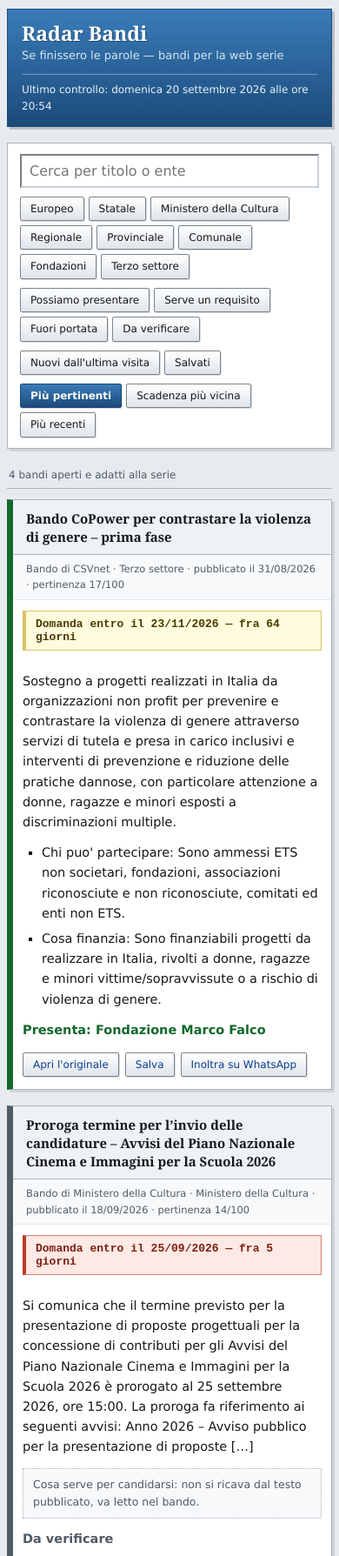
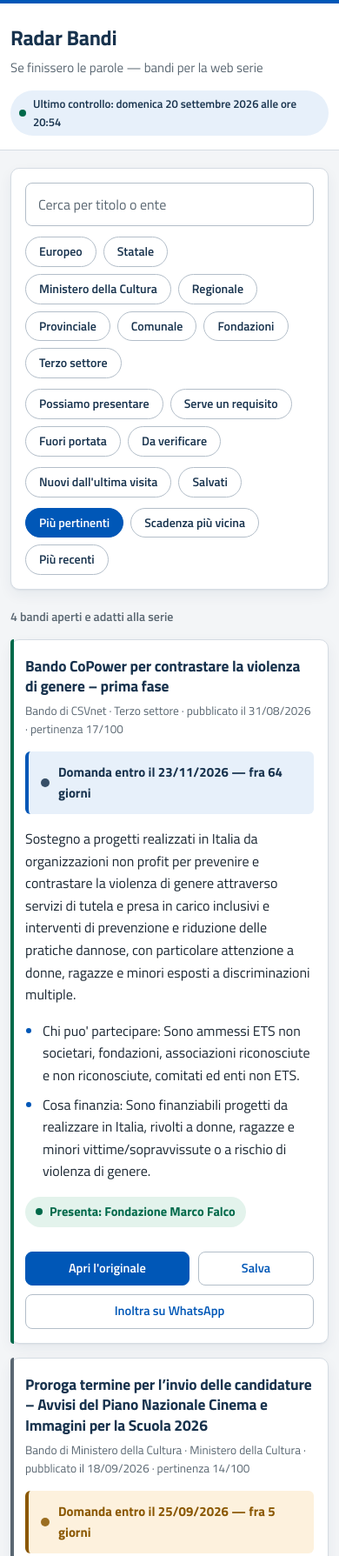
Before and after one commit to Federico01PH/radar-bandi, a website: page web/index.html in a window 390 px wide. Shown: the top 1789 px of the page at 87% size. Drawn offline with Linux system fonts and the light colour scheme; files whose address does not match are found by name.

Commit message:
Il sito prende l'impostazione dei servizi pubblici digitali
Titillium Web, il carattere della pubblica amministrazione italiana, blu
istituzionale, schede nette, molto spazio bianco, tema chiaro e scuro.

Le regole che reggono la scelta: nessuna informazione affidata al solo
colore (il bordo della scheda ripete cio' che c'e' scritto nella
pastiglia), stati della scadenza distinti anche fra loro - blu se e'
lontana, ambra se e' vicina, rossa se e' chiusa, grigia tratteggiata se
non si sa - messa a fuoco sempre visibile, testo da 16px e bersagli
grandi per chi legge dal telefono.

Co-Authored-By: Claude Opus 5 <noreply@anthropic.com>

```diff
--- a/web/index.html
+++ b/web/index.html
@@ -5,6 +5,9 @@
 <meta name="viewport" content="width=device-width, initial-scale=1">
 <title>Radar Bandi</title>
 <meta name="description" content="Monitoraggio giornaliero dei bandi per la web serie Se finissero le parole">
+<link rel="preconnect" href="https://fonts.googleapis.com">
+<link rel="preconnect" href="https://fonts.gstatic.com" crossorigin>
+<link rel="stylesheet" href="https://fonts.googleapis.com/css2?family=Titillium+Web:wght@400;600;700&display=swap">
 <link rel="stylesheet" href="stile.css">
 </head>
 <body>
--- a/web/stile.css
+++ b/web/stile.css
@@ -1,258 +1,370 @@
 /*
- * Look volutamente "portale del 2003": Verdana, barra blu, riquadri squadrati
- * con l'ombra netta, link blu sottolineati, pulsanti in rilievo.
+ * Look istituzionale contemporaneo, sulla linea dei servizi pubblici digitali:
+ * Titillium Web (il carattere della pubblica amministrazione italiana), blu
+ * istituzionale, schede nette su fondo chiaro, stati dichiarati a parole oltre
+ * che a colori, messa a fuoco sempre visibile.
  *
- * Non e' nostalgia fine a se stessa. Chi usa questa piattaforma ha cinquant'anni
- * e su quei siti ci ha imparato a navigare: bottoni che sembrano bottoni, link
- * che sembrano link, testo grande e nero su bianco. Niente tema scuro, niente
- * animazioni: nel 2003 non c'erano, e qui non servono.
+ * Le regole che non si toccano: contrasto alto, testo da 16px in su, niente
+ * informazione affidata al solo colore, bersagli grandi abbastanza da premere
+ * col pollice. Chi legge ha cinquant'anni e spesso e' sul telefono.
  */
 :root {
-  color-scheme: light;
-  --inchiostro: #16181a;
-  --debole: #4f5b66;
-  --bordo: #a9b4be;
-  --bordo-scuro: #78848f;
-  --sfondo: #e7ebef;
+  color-scheme: light dark;
+
+  --blu: #0057b7;
+  --blu-scuro: #17324d;
+  --blu-chiaro: #e7f0fa;
+  --inchiostro: #17324d;
+  --testo: #1b2733;
+  --debole: #5a6772;
+  --bordo: #d5dce3;
+  --bordo-forte: #b3bec9;
+  --fondo: #f3f5f7;
   --carta: #ffffff;
-  --barra-alta: #3a7cb8;
-  --barra-bassa: #1b4a7a;
-  --link: #0b3d91;
-  --visitato: #551a8b;
-  --caldo: #c0392b;
-  --verde: #14682c;
-  --giallo: #7a5c00;
-  --rosso: #a51f16;
-  --ignota: #4f5b66;
-  --nota-sfondo: #fffbdd;
-  --nota-bordo: #d9c26a;
-  --testata: #eef2f6;
+
+  --verde: #00694a;
+  --verde-tinta: #e3f3ec;
+  --giallo: #8a5700;
+  --giallo-tinta: #fdf1dd;
+  --rosso: #b3261e;
+  --rosso-tinta: #fce9e7;
+  --ignota: #5a6772;
+  --ignota-tinta: #eef1f4;
+
+  --fuoco: #ffbf47;
+  --raggio: 10px;
+  --ombra: 0 1px 2px rgba(23, 50, 77, 0.06), 0 6px 16px rgba(23, 50, 77, 0.06);
+}
+
+@media (prefers-color-scheme: dark) {
+  :root {
+    --blu: #7cb2f0;
+    --blu-scuro: #d7e4f2;
+    --blu-chiaro: #17293d;
+    --inchiostro: #e8eef5;
+    --testo: #e8eef5;
+    --debole: #a3b1bf;
+    --bordo: #2a3a4c;
+    --bordo-forte: #3d5166;
+    --fondo: #0f1721;
+    --carta: #16202c;
+
+    --verde: #5fd0a4;
+    --verde-tinta: #10291f;
+    --giallo: #e8b25c;
+    --giallo-tinta: #2a2113;
+    --rosso: #f08077;
+    --rosso-tinta: #2c1512;
+    --ignota: #a3b1bf;
+    --ignota-tinta: #1d2733;
+
+    --ombra: 0 1px 2px rgba(0, 0, 0, 0.4), 0 6px 18px rgba(0, 0, 0, 0.35);
+  }
 }
 
 * { box-sizing: border-box; }
-html { -webkit-text-size-adjust: 100%; background: var(--sfondo); }
+html { -webkit-text-size-adjust: 100%; background: var(--fondo); }
 
 body {
   margin: 0 auto;
-  padding: 18px 12px 40px;
-  max-width: 880px;
-  background: var(--sfondo);
-  color: var(--inchiostro);
-  font: 15px/1.6 Verdana, Tahoma, Geneva, sans-serif;
+  padding: 0 16px 56px;
+  max-width: 920px;
+  background: var(--fondo);
+  color: var(--testo);
+  font: 16px/1.6 "Titillium Web", "Segoe UI", system-ui, sans-serif;
+  -webkit-font-smoothing: antialiased;
 }
 
-/* La testata: la barra blu in gradiente e' la firma dell'epoca. */
+/* Testata: la banda blu sottile in cima e' il segno dei servizi pubblici. */
 header {
-  background: linear-gradient(180deg, var(--barra-alta), var(--barra-bassa));
-  border: 1px solid var(--barra-bassa);
-  box-shadow: 3px 3px 0 rgba(0, 0, 0, 0.18);
-  padding: 14px 16px 12px;
-  margin-bottom: 18px;
+  margin: 0 -16px 24px;
+  padding: 26px 16px 20px;
+  background: var(--carta);
+  border-bottom: 1px solid var(--bordo);
+  border-top: 4px solid var(--blu);
 }
+header > * { max-width: 888px; margin-inline: auto; }
 h1 {
   margin: 0;
-  font: bold 27px/1.15 Georgia, "Times New Roman", serif;
-  color: #ffffff;
-  text-shadow: 1px 1px 0 rgba(0, 0, 0, 0.35);
+  font-size: clamp(24px, 5vw, 32px);
+  font-weight: 700;
+  letter-spacing: -0.015em;
+  color: var(--inchiostro);
 }
-.sottotitolo { margin: 3px 0 0; color: #d6e6f5; font-size: 13px; }
+.sottotitolo { margin: 4px 0 0; color: var(--debole); font-size: 15px; }
 .aggiornamento {
-  margin: 10px 0 0; padding-top: 8px;
-  border-top: 1px solid rgba(255, 255, 255, 0.35);
-  color: #e8f1fa; font-size: 12px;
+  margin: 14px auto 0;
+  display: inline-flex; align-items: center; gap: 8px;
+  padding: 5px 12px 5px 10px;
+  background: var(--blu-chiaro);
+  border-radius: 999px;
+  color: var(--inchiostro); font-size: 13px; font-weight: 600;
+}
+.aggiornamento::before {
+  content: ""; width: 8px; height: 8px; border-radius: 50%;
+  background: var(--verde); flex: none;
 }
 .aggiornamento.vecchio {
-  color: #fff3b0; font-weight: bold;
+  background: var(--rosso-tinta); color: var(--rosso);
 }
+.aggiornamento.vecchio::before { background: var(--rosso); }
 
-/* I filtri stanno in un pannello, come le "opzioni di ricerca" di allora. */
+/* Filtri: pannello discreto, bersagli grandi, stato premuto inequivocabile. */
 .filtri {
   background: var(--carta);
   border: 1px solid var(--bordo);
-  box-shadow: 3px 3px 0 rgba(0, 0, 0, 0.10);
-  padding: 12px 14px;
-  margin: 0 0 16px;
-  display: flex; flex-direction: column; gap: 10px;
+  border-radius: var(--raggio);
+  box-shadow: var(--ombra);
+  padding: 16px;
+  margin: 0 0 20px;
+  display: flex; flex-direction: column; gap: 12px;
 }
 #cerca {
-  width: 100%; padding: 8px 9px;
-  font: 16px Verdana, Tahoma, sans-serif;
-  color: var(--inchiostro); background: #ffffff;
-  border: 2px inset #c8d0d8;
+  width: 100%; padding: 12px 14px;
+  font: 16px "Titillium Web", "Segoe UI", system-ui, sans-serif;
+  color: var(--testo); background: var(--carta);
+  border: 1px solid var(--bordo-forte);
+  border-radius: 8px;
 }
-.gruppo { display: flex; flex-wrap: wrap; gap: 5px; }
+#cerca::placeholder { color: var(--debole); }
+.gruppo { display: flex; flex-wrap: wrap; gap: 8px; }
+.gruppo button {
+  font: 600 14px/1.2 "Titillium Web", "Segoe UI", system-ui, sans-serif;
+  color: var(--inchiostro);
+  background: var(--carta);
+  border: 1px solid var(--bordo-forte);
+  border-radius: 999px;
+  padding: 8px 15px;
+  cursor: pointer;
+  transition: background-color 120ms ease, border-color 120ms ease, color 120ms ease;
+}
+.gruppo button:hover { background: var(--blu-chiaro); border-color: var(--blu); }
+.gruppo button[aria-pressed="true"] {
+  background: var(--blu); border-color: var(--blu); color: #ffffff;
+}
+@media (prefers-color-scheme: dark) {
+  .gruppo button[aria-pressed="true"] { color: #0f1721; }
+}
 
-/* Pulsanti in rilievo: si vede che si premono. */
-.gruppo button, .azioni a, .azioni button, dialog button {
-  font: 12px/1.2 Verdana, Tahoma, sans-serif;
-  color: var(--inchiostro);
-  background: linear-gradient(180deg, #ffffff, #dfe4e9);
-  border: 1px solid var(--bordo-scuro);
-  border-radius: 2px;
-  padding: 6px 11px;
-  cursor: pointer;
-  text-decoration: none;
-  box-shadow: 1px 1px 0 rgba(0, 0, 0, 0.14);
-}
-.gruppo button:hover, .azioni a:hover, .azioni button:hover, dialog button:hover {
-  background: linear-gradient(180deg, #ffffff, #cfd8e0);
-}
-.gruppo button:active, .azioni a:active, .azioni button:active {
-  box-shadow: inset 1px 1px 2px rgba(0, 0, 0, 0.25);
-}
-.gruppo button[aria-pressed="true"] {
-  background: linear-gradient(180deg, #3a7cb8, #1b4a7a);
-  border-color: var(--barra-bassa);
-  color: #ffffff; font-weight: bold;
-}
-.azioni button[aria-pressed="true"] {
-  background: linear-gradient(180deg, #e6ecf2, #c9d4de);
-  font-weight: bold;
-}
+/* La messa a fuoco si vede sempre: qui si naviga anche da tastiera. */
 button:focus-visible, a:focus-visible, input:focus-visible {
-  outline: 2px solid var(--caldo); outline-offset: 1px;
+  outline: 3px solid var(--fuoco);
+  outline-offset: 2px;
+  border-radius: 4px;
 }
 
 .conteggio {
-  margin: 0 0 12px; padding: 5px 2px;
-  color: var(--debole); font-size: 12px;
-  border-bottom: 1px solid var(--bordo);
+  margin: 0 0 14px; color: var(--debole); font-size: 14px; font-weight: 600;
 }
 .vuoto {
   background: var(--carta); border: 1px solid var(--bordo);
-  padding: 22px 16px; color: var(--debole);
+  border-radius: var(--raggio); padding: 32px 20px; color: var(--debole);
 }
 
-/* Ogni bando e' una scheda squadrata, con la striscia del colore a sinistra. */
+/* Scheda: bordo netto, niente decorazione, gerarchia affidata allo spazio. */
 .scheda {
+  position: relative;
   background: var(--carta);
   border: 1px solid var(--bordo);
-  border-left: 7px solid var(--ignota);
-  box-shadow: 3px 3px 0 rgba(0, 0, 0, 0.10);
-  padding: 0 0 14px;
-  margin: 0 0 18px;
+  border-radius: var(--raggio);
+  box-shadow: var(--ombra);
+  padding: 22px 22px 18px;
+  margin: 0 0 16px;
   overflow-wrap: anywhere;
+  transition: border-color 140ms ease, transform 140ms ease;
 }
-.scheda.verde { border-left-color: var(--verde); }
-.scheda.giallo { border-left-color: var(--giallo); }
-.scheda.rosso { border-left-color: var(--rosso); }
-.scheda.ignota { border-left-color: var(--ignota); }
+.scheda:hover { border-color: var(--bordo-forte); }
+/* Il colore non basta mai da solo: e' un rinforzo di cio' che c'e' scritto. */
+.scheda::before {
+  content: ""; position: absolute; inset: -1px auto -1px -1px; width: 4px;
+  border-radius: var(--raggio) 0 0 var(--raggio);
+  background: var(--ignota);
+}
+.scheda.verde::before { background: var(--verde); }
+.scheda.giallo::before { background: var(--giallo); }
+.scheda.rosso::before { background: var(--rosso); }
 
 .scheda h3 {
-  margin: 0; padding: 11px 15px 9px;
-  background: var(--testata);
-  border-bottom: 1px solid var(--bordo);
-  font: bold 16px/1.4 Georgia, "Times New Roman", serif;
+  margin: 0 0 6px;
+  font-size: 19px; font-weight: 700; line-height: 1.35;
+  letter-spacing: -0.01em;
+  color: var(--inchiostro);
 }
-.meta { margin: 0; color: var(--debole); font-size: 11.5px; }
-/* La riga dei dettagli e' una fascia solo dentro la scheda: nel popup dei
-   nuovi bandi la stessa classe deve restare una riga di testo e basta. */
-.scheda > .meta {
-  padding: 7px 15px;
-  background: #f7f9fb;
-  border-bottom: 1px solid #e3e8ed;
+.meta {
+  margin: 0 0 14px; color: var(--debole); font-size: 13.5px;
+  font-variant-numeric: tabular-nums;
 }
-.descrizione { margin: 12px 15px; }
+.descrizione { margin: 0 0 16px; }
 
-/* Il "nuovo" e' il bollino rosso dei portali di allora, senza il gif animato. */
 .etichetta {
-  display: inline-block; vertical-align: 2px; margin-left: 8px;
-  font: bold 10px/1 Verdana, Tahoma, sans-serif; letter-spacing: 0.06em;
-  padding: 3px 5px; border-radius: 2px; text-transform: uppercase;
+  display: inline-block; vertical-align: 3px; margin-left: 8px;
+  font: 700 11px/1 "Titillium Web", "Segoe UI", system-ui, sans-serif;
+  letter-spacing: 0.08em; text-transform: uppercase;
+  padding: 5px 8px; border-radius: 6px;
 }
-.etichetta.nuovo { background: var(--caldo); color: #ffffff; }
+.etichetta.nuovo { background: var(--blu); color: #ffffff; }
+@media (prefers-color-scheme: dark) { .etichetta.nuovo { color: #0f1721; } }
 
-/* La scadenza: il riquadro giallo "post-it", quello che si guardava per primo. */
+/* La scadenza e' il dato per cui si apre la pagina: riquadro a tutta larghezza. */
 .scadenza {
-  margin: 12px 15px; padding: 7px 11px;
-  display: inline-block;
-  font: bold 13px "Courier New", Courier, monospace;
-  background: var(--nota-sfondo);
-  border: 1px solid var(--nota-bordo);
-  border-left: 4px solid var(--nota-bordo);
-  color: #4a3b00;
+  margin: 0 0 16px; padding: 12px 14px;
+  display: flex; align-items: center; gap: 10px;
+  /* Termine noto e lontano: informativo, non allarmante. Il grigio resta a
+     chi un termine non ce l'ha, altrimenti i due casi si confonderebbero. */
+  background: var(--blu-chiaro);
+  border-left: 4px solid var(--blu);
+  border-radius: 6px;
+  font-size: 15px; font-weight: 700;
+  font-variant-numeric: tabular-nums;
+  color: var(--blu-scuro);
+}
+.scadenza::before {
+  content: ""; flex: none; width: 10px; height: 10px; border-radius: 50%;
+  background: currentColor; opacity: 0.85;
 }
 .scadenza.urgente {
-  background: #ffe9e4; border-color: #d08070; border-left-color: var(--caldo);
-  color: #7d1f14;
+  background: var(--giallo-tinta); border-left-color: var(--giallo); color: var(--giallo);
 }
-.scadenza.scaduto { background: #f1f3f5; border-color: var(--bordo); color: var(--rosso); }
+.scadenza.scaduto {
+  background: var(--rosso-tinta); border-left-color: var(--rosso); color: var(--rosso);
+}
 .scadenza.ignota {
-  background: #f1f3f5; border-color: var(--bordo); border-left-color: var(--bordo);
-  color: var(--debole); font-weight: normal;
+  background: var(--ignota-tinta);
+  border-left: 4px dashed var(--bordo-forte);
+  color: var(--debole); font-weight: 600;
+}
+.scadenza.ignota::before { background: var(--bordo-forte); }
+
+/* Requisiti: elenco leggibile, voci dell'elenco del bando rientrate. */
+.requisiti { margin: 0 0 16px; padding-left: 20px; }
+.requisiti li { margin-bottom: 8px; }
+.requisiti li::marker { color: var(--blu); }
+.requisiti .voce {
+  list-style: none; margin-left: 2px; color: var(--debole); font-size: 15px;
+}
+.requisiti .voce::before {
+  content: ""; display: inline-block; vertical-align: middle;
+  width: 12px; height: 1px; margin-right: 8px;
+  background: var(--bordo-forte);
 }
 
-/* Elenchi puntati col quadratino, come nei siti dell'epoca. */
-.requisiti { margin: 12px 15px; padding-left: 22px; list-style: square; }
-.requisiti li { margin-bottom: 6px; }
-.requisiti .voce { list-style: none; margin-left: 4px; color: var(--debole); }
-.requisiti .voce::before { content: "\2013\00a0"; color: var(--bordo-scuro); }
-
-.presenta { margin: 12px 15px 6px; font-weight: bold; }
-.presenta.verde { color: var(--verde); }
-.presenta.giallo { color: var(--giallo); }
-.presenta.rosso { color: var(--rosso); }
-.presenta.ignota { color: var(--ignota); }
+/* Chi presenta: una pastiglia con lo stato scritto, non solo colorato. */
+.presenta {
+  margin: 0 0 10px;
+  display: inline-flex; align-items: center; gap: 8px;
+  padding: 6px 12px; border-radius: 999px;
+  font-size: 14.5px; font-weight: 700;
+  background: var(--ignota-tinta); color: var(--ignota);
+}
+.presenta::before {
+  content: ""; width: 8px; height: 8px; border-radius: 50%;
+  background: currentColor; flex: none;
+}
+.presenta.verde { background: var(--verde-tinta); color: var(--verde); }
+.presenta.giallo { background: var(--giallo-tinta); color: var(--giallo); }
+.presenta.rosso { background: var(--rosso-tinta); color: var(--rosso); }
+.presenta.ignota { background: var(--ignota-tinta); color: var(--ignota); }
 
 .citazione {
-  margin: 8px 15px 0; padding: 8px 11px;
-  background: #f7f9fb; border: 1px dotted var(--bordo);
-  color: var(--debole); font-size: 12.5px;
+  margin: 10px 0 0; padding: 12px 14px;
+  background: var(--fondo);
+  border-left: 3px solid var(--bordo-forte);
+  border-radius: 0 6px 6px 0;
+  color: var(--debole); font-size: 14px;
 }
-.azioni { display: flex; flex-wrap: wrap; gap: 7px; margin: 14px 15px 0; }
-.azioni a, .azioni button { color: var(--link); }
 
-/* Lo stato delle fonti: un pannello a parte, in fondo, come i "servizi". */
+.azioni { display: flex; flex-wrap: wrap; gap: 10px; margin: 18px 0 0; }
+.azioni a, .azioni button {
+  font: 600 14.5px/1.2 "Titillium Web", "Segoe UI", system-ui, sans-serif;
+  padding: 10px 16px; border-radius: 8px; cursor: pointer;
+  border: 1px solid var(--bordo-forte);
+  background: var(--carta); color: var(--blu);
+  text-decoration: none;
+  transition: background-color 120ms ease, border-color 120ms ease;
+}
+.azioni a:hover, .azioni button:hover { background: var(--blu-chiaro); border-color: var(--blu); }
+/* L'azione principale e' aprire il bando: e' l'unica piena. */
+.azioni a:first-child {
+  background: var(--blu); border-color: var(--blu); color: #ffffff;
+}
+.azioni a:first-child:hover { background: var(--blu-scuro); border-color: var(--blu-scuro); }
+@media (prefers-color-scheme: dark) {
+  .azioni a:first-child { color: #0f1721; }
+  .azioni a:first-child:hover { color: #0f1721; }
+}
+.azioni button[aria-pressed="true"] {
+  background: var(--blu-chiaro); border-color: var(--blu); color: var(--inchiostro);
+}
+
+/* Stato delle fonti: la manutenzione si vede, non si nasconde. */
 .salute {
-  margin-top: 30px;
+  margin-top: 36px;
   background: var(--carta);
   border: 1px solid var(--bordo);
-  box-shadow: 3px 3px 0 rgba(0, 0, 0, 0.10);
-  padding: 0 0 12px;
+  border-radius: var(--raggio);
+  box-shadow: var(--ombra);
+  padding: 20px 22px 18px;
 }
 .salute h2 {
-  margin: 0; padding: 9px 15px;
-  background: var(--testata); border-bottom: 1px solid var(--bordo);
-  font: bold 14px Georgia, "Times New Roman", serif;
+  margin: 0 0 4px; font-size: 17px; font-weight: 700; color: var(--inchiostro);
 }
-.nota { margin: 11px 15px; color: var(--debole); font-size: 12px; }
+.nota { margin: 0 0 14px; color: var(--debole); font-size: 14px; }
 .fonte {
-  margin: 0 15px 5px; font-size: 12.5px; color: var(--debole);
-  display: flex; gap: 8px; align-items: baseline;
+  margin: 0 0 8px; font-size: 14.5px; color: var(--debole);
+  display: flex; gap: 10px; align-items: baseline;
 }
 .pallino {
-  flex: none; display: inline-block; width: 10px; height: 10px;
-  border: 1px solid rgba(0, 0, 0, 0.35);
+  flex: none; display: inline-block; width: 10px; height: 10px; border-radius: 50%;
+  transform: translateY(1px);
 }
 
-/* Il popup: una finestrella con la barra del titolo. */
+/* Il riepilogo dei nuovi bandi all'apertura. */
 dialog {
-  padding: 0; width: min(560px, calc(100vw - 24px));
-  background: var(--carta);
-  color: var(--inchiostro);
-  border: 1px solid var(--barra-bassa);
-  box-shadow: 5px 5px 0 rgba(0, 0, 0, 0.3);
+  padding: 0; border: 1px solid var(--bordo);
+  border-radius: 14px;
+  width: min(580px, calc(100vw - 32px));
+  background: var(--carta); color: var(--testo);
+  box-shadow: 0 24px 60px rgba(23, 50, 77, 0.28);
 }
-dialog::backdrop { background: rgba(20, 35, 50, 0.55); }
+dialog::backdrop { background: rgba(15, 23, 33, 0.55); }
 dialog h2 {
-  margin: 0 0 14px; padding: 9px 14px;
-  background: linear-gradient(180deg, var(--barra-alta), var(--barra-bassa));
-  color: #ffffff; font: bold 15px Georgia, "Times New Roman", serif;
+  margin: 0; padding: 20px 24px 14px;
+  font-size: 19px; font-weight: 700; color: var(--inchiostro);
+  border-bottom: 1px solid var(--bordo);
 }
-dialog p { margin: 0 14px 12px; }
-dialog div { margin: 0 14px; }
-dialog button { margin: 4px 14px 16px; padding: 7px 16px; font-size: 13px; }
+dialog div { padding: 16px 24px 4px; }
+dialog p { margin: 0 0 14px; }
+dialog p:last-child { margin-bottom: 0; }
+dialog .meta { margin: 2px 0 0; }
+dialog button {
+  margin: 8px 24px 22px;
+  padding: 11px 22px; border-radius: 8px; cursor: pointer;
+  font: 600 15px "Titillium Web", "Segoe UI", system-ui, sans-serif;
+  background: var(--blu); border: 1px solid var(--blu); color: #ffffff;
+}
+@media (prefers-color-scheme: dark) { dialog button { color: #0f1721; } }
 
-a { color: var(--link); }
-a:visited { color: var(--visitato); }
-a:hover { color: var(--caldo); }
+a { color: var(--blu); }
+.meta .urgente { color: var(--giallo); font-weight: 700; }
+.meta .scaduto { color: var(--rosso); font-weight: 700; }
 
-.meta .urgente { color: var(--caldo); font-weight: bold; }
-.meta .scaduto { color: var(--rosso); font-weight: bold; }
+/* Una sola animazione, all'apertura: le schede entrano in sequenza. */
+@media (prefers-reduced-motion: no-preference) {
+  .scheda { animation: entra 320ms ease-out both; }
+  .scheda:nth-child(2) { animation-delay: 40ms; }
+  .scheda:nth-child(3) { animation-delay: 80ms; }
+  .scheda:nth-child(4) { animation-delay: 120ms; }
+  .scheda:nth-child(n + 5) { animation-delay: 160ms; }
+}
+@keyframes entra {
+  from { opacity: 0; transform: translateY(6px); }
+  to { opacity: 1; transform: none; }
+}
 
-@media (max-width: 520px) {
-  body { padding: 10px 8px 32px; font-size: 14.5px; }
-  h1 { font-size: 23px; }
-  .scheda h3 { font-size: 15px; }
-  .descrizione, .requisiti, .presenta, .citazione, .azioni, .scadenza { margin-left: 11px; margin-right: 11px; }
+@media (max-width: 560px) {
+  body { padding: 0 12px 40px; }
+  header { margin: 0 -12px 20px; padding: 20px 12px 16px; }
+  .scheda { padding: 18px 16px 16px; }
+  .scheda h3 { font-size: 17.5px; }
+  .azioni a, .azioni button { flex: 1 1 auto; text-align: center; }
 }
```
Also changed, not shown: README.md.
